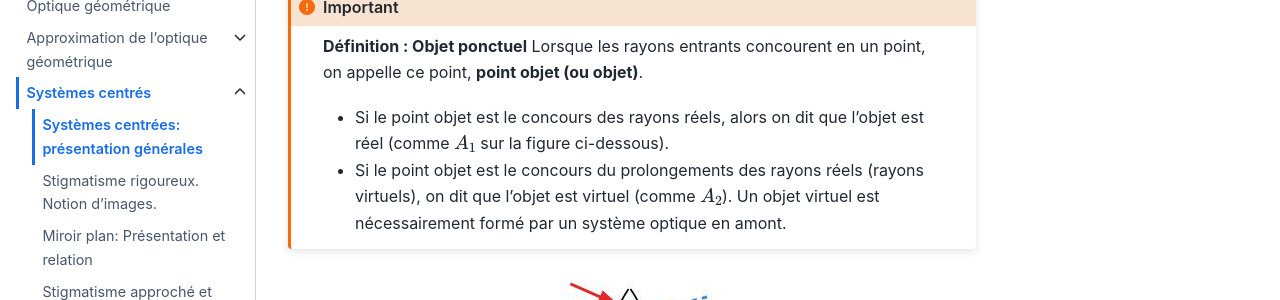
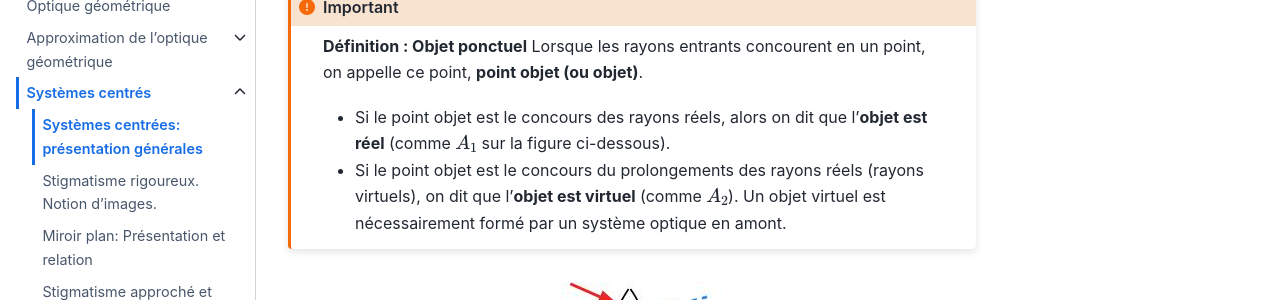
Before and after one commit to pcsi3physiquestan/optique_sources, a Jupyter Book: the page built from notebook/s_cen_gene.md, in a window 1280 px wide and 900 px high, scrolled down 1196 px. Shown: the part 153-453 px from the top of the window. Built offline with Jupyter Book 1.0.4 settings and Sphinx 7.4.7 and the Sphinx Book theme 1.1.4, drawn with Linux system fonts in a browser that asks for light colours; pages that are not in the unit, such as notebooks, are missing from menus.

Commit message:
Mise à jour des sources

`````diff
--- a/notebook/s_cen_gene.md
+++ b/notebook/s_cen_gene.md
@@ -57,8 +57,8 @@ On parle aussi de rayon _réfléchi_ pour un rayon sortant d'un système optique
 ````{important} __Définition : Objet ponctuel__
 Lorsque les rayons entrants concourent en un point, on appelle ce point, __point objet (ou objet)__.
 
-* Si le point objet est le concours des rayons réels, alors on dit que l'objet est réel (comme $A_1$ sur la figure ci-dessous).
-* Si le point objet est le concours du prolongements des rayons réels (rayons virtuels), on dit que l'objet est virtuel (comme $A_2$). Un objet virtuel est nécessairement formé par un système optique en amont.
+* Si le point objet est le concours des rayons réels, alors on dit que l'__objet est réel__ (comme $A_1$ sur la figure ci-dessous).
+* Si le point objet est le concours du prolongements des rayons réels (rayons virtuels), on dit que l'__objet est virtuel__ (comme $A_2$). Un objet virtuel est nécessairement formé par un système optique en amont.
 
 ````
 
`````
Also changed, not shown: other parts of notebook/s_cen_gene.md (+4 -0 lines).
